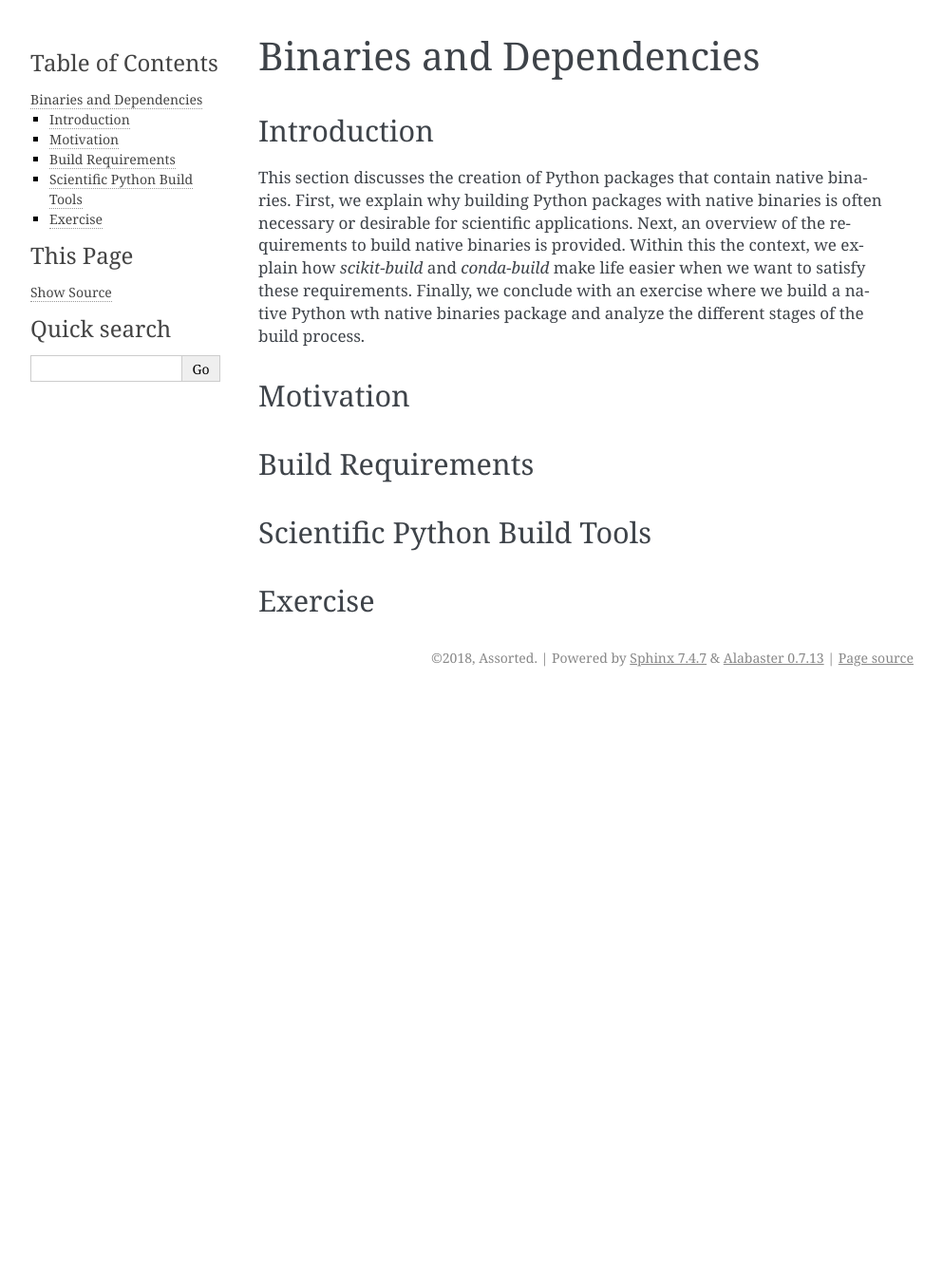
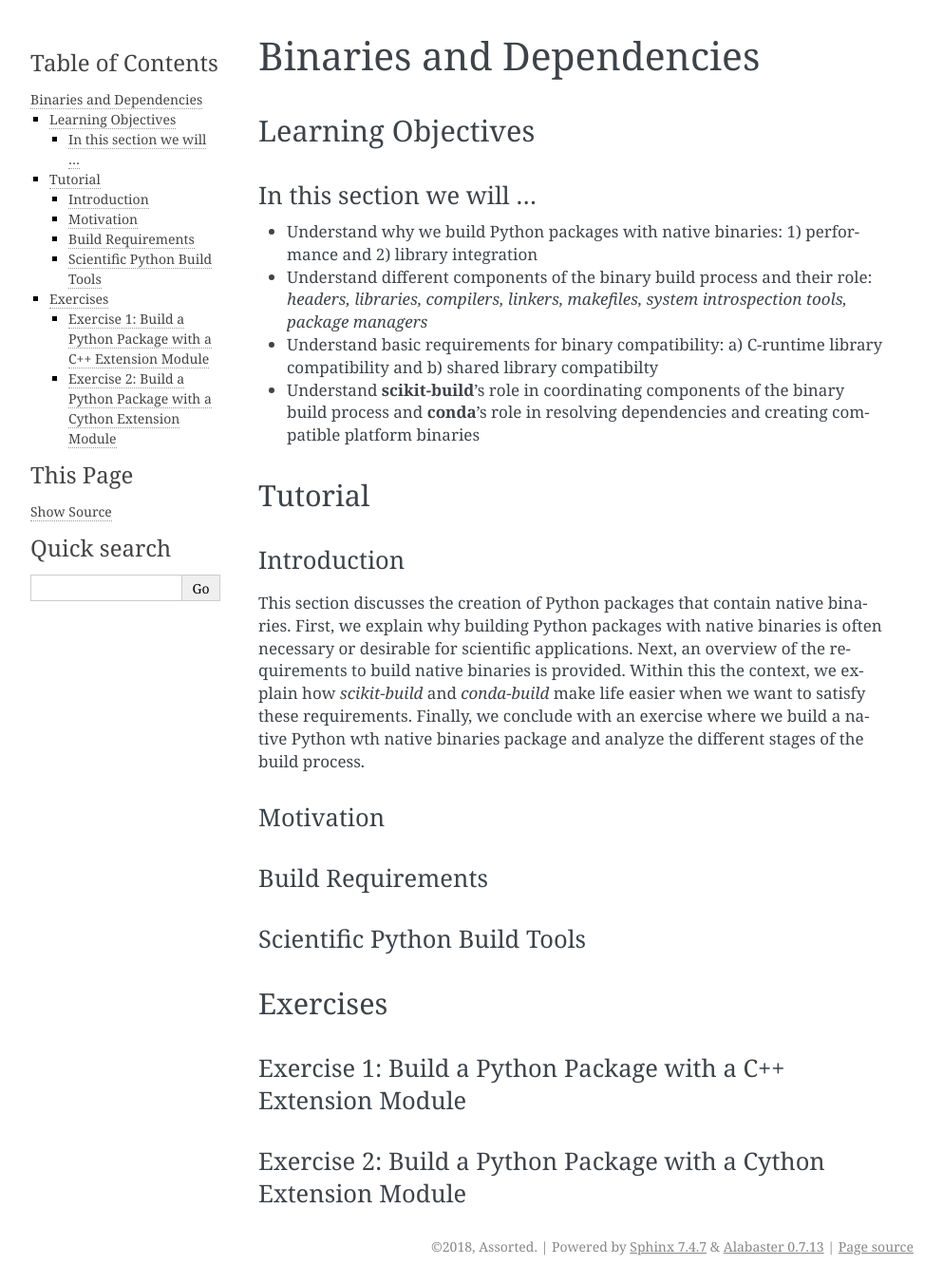
Before and after one commit to python-packaging-tutorial/python-packaging-tutorial, a Sphinx documentation site: the page built from sphinx_presentation/source/binaries_dependencies.rst, in a window 1280 px wide. Shown: the whole page at 95% size, without its empty margins (148-1141 px from the left). Built offline with Sphinx 7.4.7, drawn with Linux system fonts in a browser that asks for light colours; before the commit the page ends 900 px from its top, so only the background shows below that.

Commit message:
Binaries: learning objectives

```diff
--- a/sphinx_presentation/source/binaries_dependencies.rst
+++ b/sphinx_presentation/source/binaries_dependencies.rst
@@ -1,6 +1,26 @@
 *************************
 Binaries and Dependencies
 *************************
+
+Learning Objectives
+===================
+
+In this section we will ...
+---------------------------
+
+* Understand why we build Python packages with native binaries: 1)
+  performance and 2) library integration
+* Understand different components of the binary build process and their role:
+  *headers, libraries, compilers, linkers, makefiles, system introspection
+  tools, package managers*
+* Understand basic requirements for binary compatibility: a) C-runtime library
+  compatibility and b) shared library compatibilty
+* Understand **scikit-build**'s role in coordinating components of the binary
+  build process and **conda**'s role in resolving dependencies and creating compatible platform binaries
+
+
+Tutorial
+========
 
 Introduction
 ------------
@@ -23,5 +43,11 @@ Build Requirements
 Scientific Python Build Tools
 -----------------------------
 
-Exercise
---------
+Exercises
+=========
+
+Exercise 1: Build a Python Package with a C++ Extension Module
+---------------------------------------------------------------
+
+Exercise 2: Build a Python Package with a Cython Extension Module
+-----------------------------------------------------------------
```
